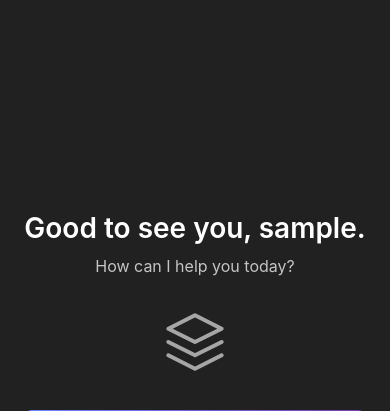
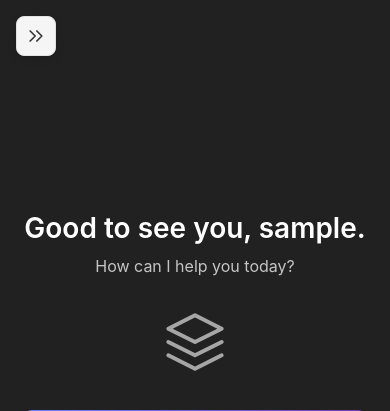
Before and after one commit to Shrvaani/RAG_Chat_Assistant_Django, a Django app: page / in a window 390 px wide. Shown: the top 411 px of the page. Run offline with Django 4.2, Linux system fonts and the light colour scheme; the visitor is signed in with stand-in values (Sample User, id 1); data comes from the database, SQL or seed files in the repository; data that the repository does not hold is empty; some libraries are stand-ins or nearby versions.

Commit message:
Fix: position sidebar show button in upper-left corner (fixed) like screenshot, make it always visible when sidebar is hidden

```diff
--- a/static/css/chatgpt.css
+++ b/static/css/chatgpt.css
@@ -86,9 +86,9 @@ body.sidebar-collapsed .main-content {
 }
 
 .sidebar-show-btn {
-    background: rgba(255, 255, 255, 0.15);
-    border: 1px solid rgba(255, 255, 255, 0.3);
-    color: #fff;
+    background: #f5f5f5;
+    border: 1px solid #e0e0e0;
+    color: #333;
     width: 40px;
     height: 40px;
     border-radius: 8px;
@@ -98,7 +98,16 @@ body.sidebar-collapsed .main-content {
     cursor: pointer;
     transition: all 0.2s ease;
     flex-shrink: 0;
-    margin-right: 16px;
+    position: fixed;
+    top: 16px;
+    left: 16px;
+    z-index: 1001;
+    box-shadow: 0 2px 8px rgba(0, 0, 0, 0.15);
+}
+
+.sidebar-show-btn:hover {
+    background: #e8e8e8;
+    border-color: #d0d0d0;
 }
 
 /* Show button visible when sidebar is collapsed on desktop */
@@ -1509,6 +1518,10 @@ body:not(.chat-active) .input-container {
     /* Show the sidebar show button on mobile by default (since sidebar is hidden) */
     .sidebar-show-btn {
         display: flex !important;
+        position: fixed;
+        top: 16px;
+        left: 16px;
+        z-index: 1001;
     }
 
     /* Hide the show button when sidebar is open on mobile */
--- a/templates/chat/dashboard.html
+++ b/templates/chat/dashboard.html
@@ -124,13 +124,13 @@
 
     <!-- Main Chat Area -->
     <div class="main-content">
+        <!-- Sidebar show button (fixed position, visible when sidebar is hidden) -->
+        <button id="sidebar-show-btn" class="sidebar-show-btn" onclick="showSidebar()" title="Show sidebar">
+            <svg width="20" height="20" viewBox="0 0 24 24" fill="none" stroke="currentColor" stroke-width="2" stroke-linecap="round" stroke-linejoin="round">
+                <path d="M13 18l6-6-6-6M5 18l6-6-6-6"/>
+            </svg>
+        </button>
         <div class="chat-header">
-            <!-- Sidebar show button (visible when sidebar is hidden) -->
-            <button id="sidebar-show-btn" class="sidebar-show-btn" onclick="showSidebar()" title="Show sidebar">
-                <svg width="20" height="20" viewBox="0 0 24 24" fill="none" stroke="currentColor" stroke-width="2" stroke-linecap="round" stroke-linejoin="round">
-                    <path d="M13 18l6-6-6-6M5 18l6-6-6-6"/>
-                </svg>
-            </button>
             <div class="chat-title-section">
                 <h1 id="chat-title">RAG Chat Assistant</h1>
             </div>
```
